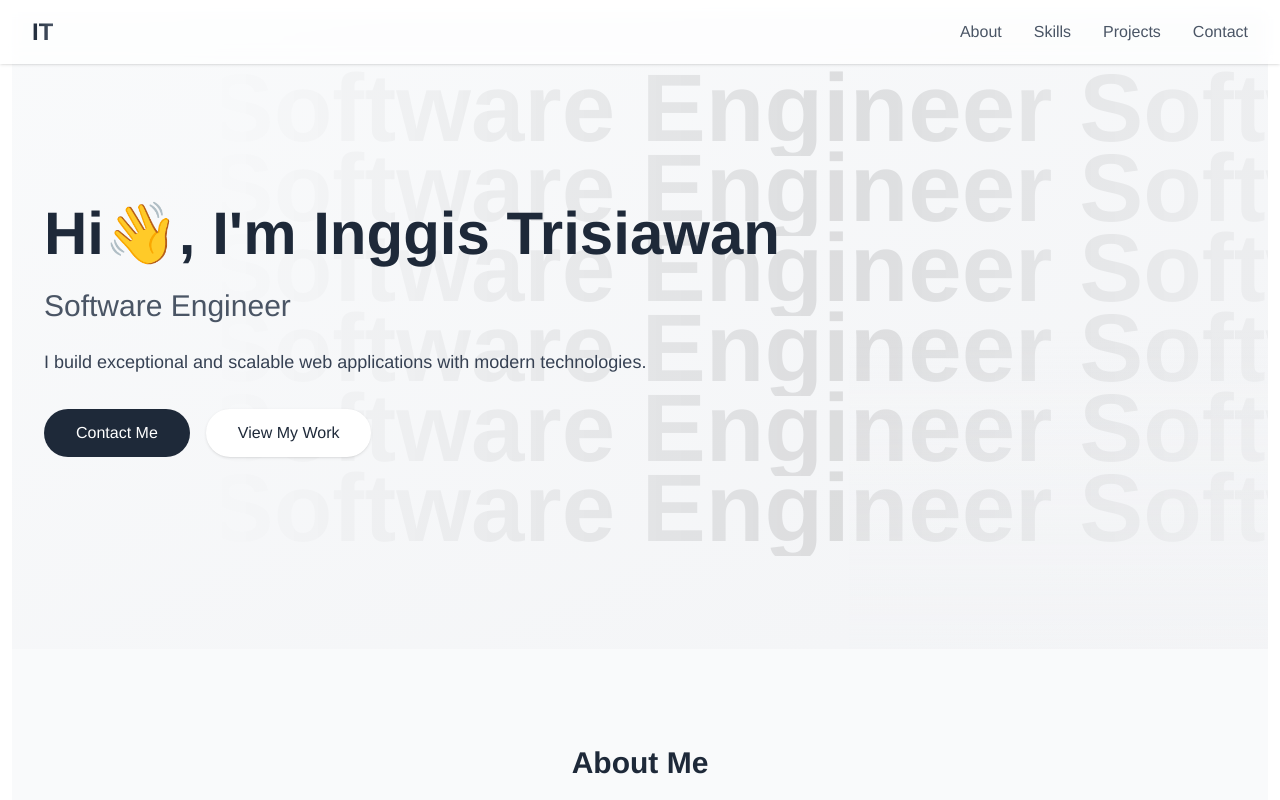
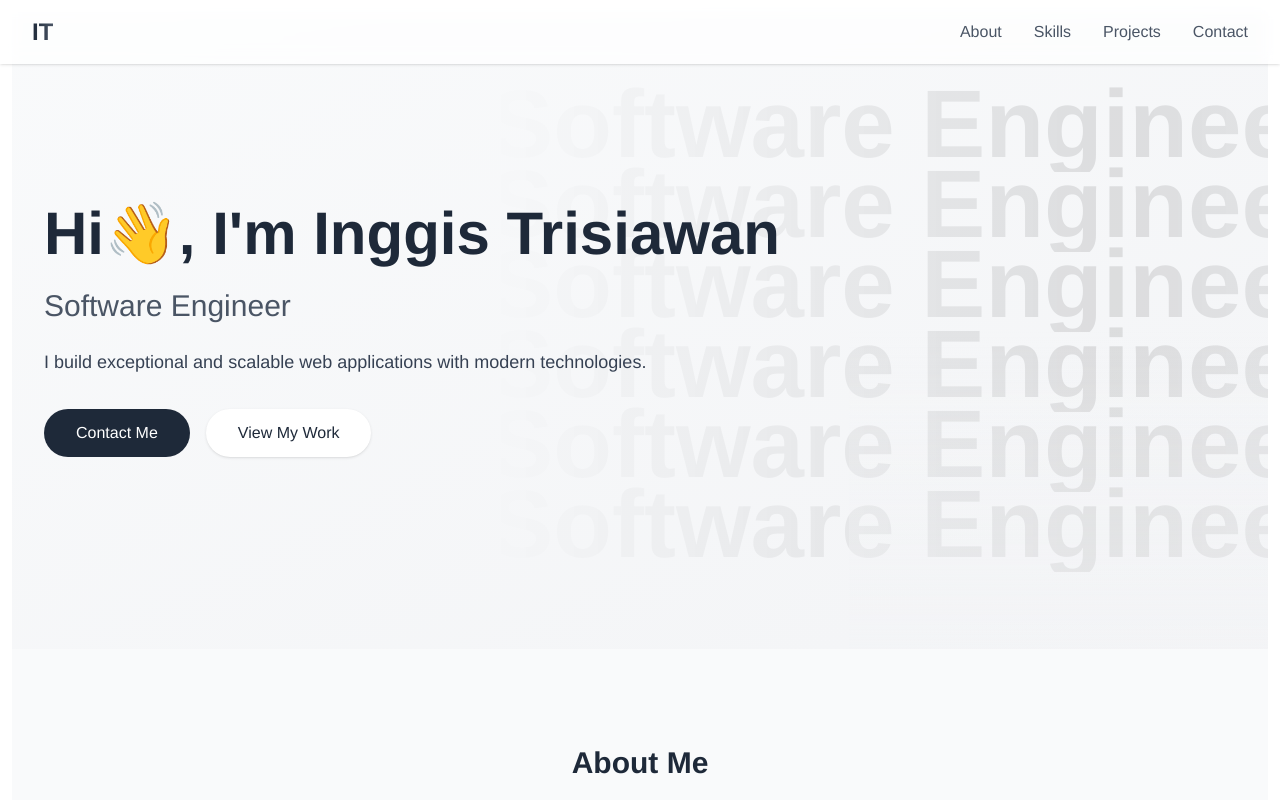
Before and after one commit to inggiskurnia/portofolio-web, a Next.js app: page / in a window 1280 px wide. Shown: the top 800 px of the page. Built offline with nearby package versions, Linux system fonts and the light colour scheme.

Commit message:
chore: edit marque

```diff
--- a/src/app/globals.css
+++ b/src/app/globals.css
@@ -65,7 +65,7 @@
 }
 
 .animate-marquee {
-  animation: marquee 15s linear infinite;
+  animation: marquee 20s linear infinite;
   position: absolute;
   white-space: nowrap;
 }
--- a/src/app/page.tsx
+++ b/src/app/page.tsx
@@ -22,7 +22,6 @@ export default function Home() {
         <Hero />
         <About />
         <Skills />
-        <ProjectMarquee />
         <Project />
         <Contact />
       </main>
--- a/src/components/sections/Hero.tsx
+++ b/src/components/sections/Hero.tsx
@@ -4,11 +4,11 @@ const Hero: FC = () => {
   return (
     <section className="relative bg-gradient-to-br from-gray-50 to-gray-100 overflow-hidden">
       {/* Marquee Background */}
-      <div className="absolute top-12 inset-0 z-0 overflow-hidden">
+      <div className="absolute top-16 inset-0 z-0 overflow-hidden">
         {Array.from({ length: 6 }).map((_, index) => (
           <div
             key={index}
-            className={`absolute w-full whitespace-nowrap text-8xl font-bold text-black animate-marquee`}
+            className={`absolute w-full whitespace-nowrap text-8xl font-bold text-gray-800 animate-marquee`}
             style={{
               top: `${index * 10}vh`, // Adjust spacing between rows
               background:
@@ -17,7 +17,8 @@ const Hero: FC = () => {
               WebkitTextFillColor: "transparent",
             }}
           >
-            Software Engineer Software Engineer
+            Software Engineer Software Engineer Software Engineer Software Engineer Software
+            Engineer
           </div>
         ))}
       </div>
```
